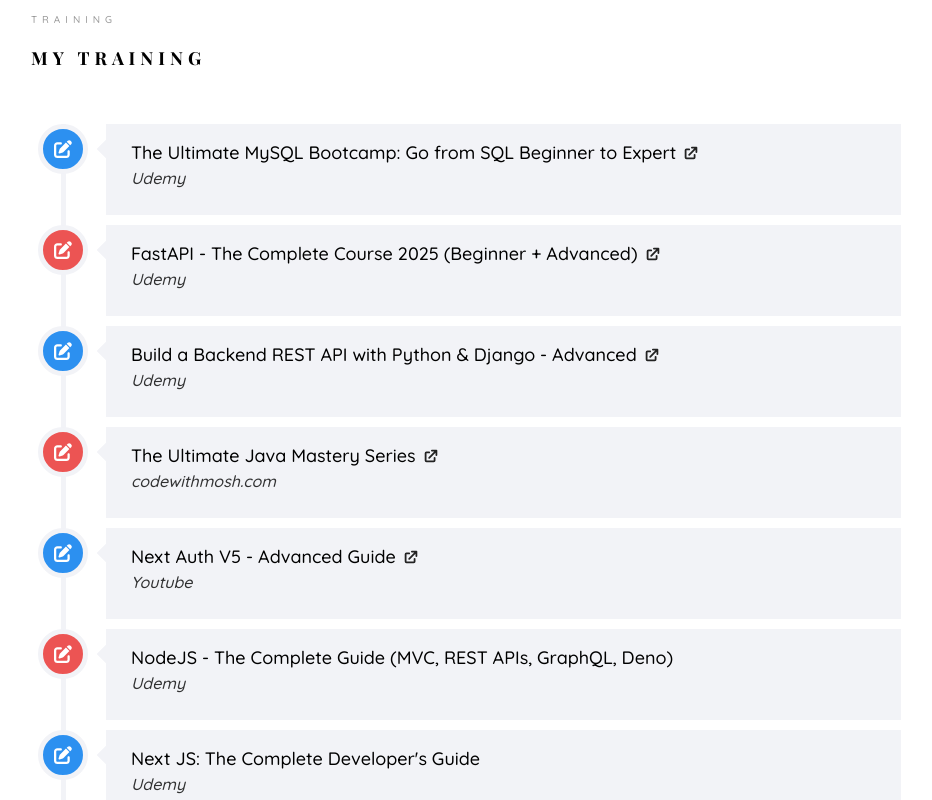
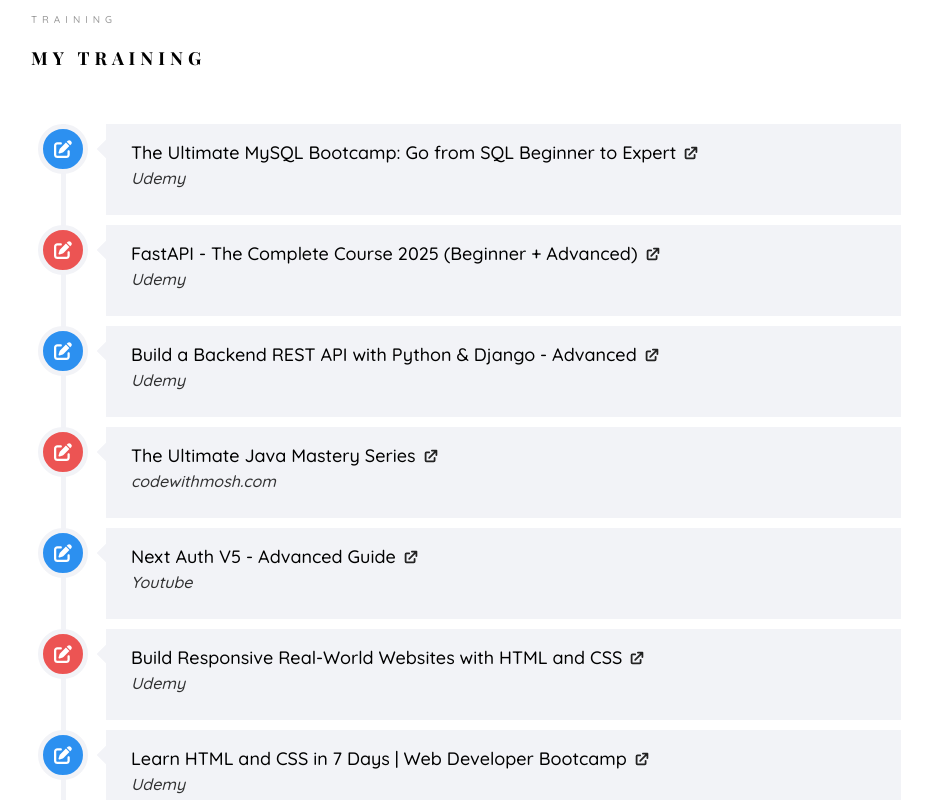
Before and after one commit to bidursapkota00/Next-Portfolio, a Next.js app: page / in a window 1280 px wide. Shown: the part 5480-6280 px from the top of the page, without its empty margins (324-1256 px from the left). Built offline with nearby package versions, Linux system fonts and the light colour scheme; no server answers; a web font is replaced by a local one.

Commit message:
new training data

```diff
--- a/src/components/training/training.tsx
+++ b/src/components/training/training.tsx
@@ -30,6 +30,18 @@
     title: "Next Auth V5 - Advanced Guide",
     organization: "Youtube",
     github: "https://github.com/bidursapkota00/next-auth-v5-advanced-guide",
+  },
+  {
+    title: "Build Responsive Real-World Websites with HTML and CSS",
+    organization: "Udemy",
+    github:
+      "https://github.com/bidursapkota00/Build-Responsive-Real-World-Websites-with-HTML-and-CSS",
+  },
+  {
+    title: "Learn HTML and CSS in 7 Days | Web Developer Bootcamp",
+    organization: "Udemy",
+    github:
+      "https://github.com/bidursapkota00/Learn-HTML-and-CSS-in-7-Days---Web-Developer-Bootcamp",
   },
   {
     title: "NodeJS - The Complete Guide (MVC, REST APIs, GraphQL, Deno)",
```
